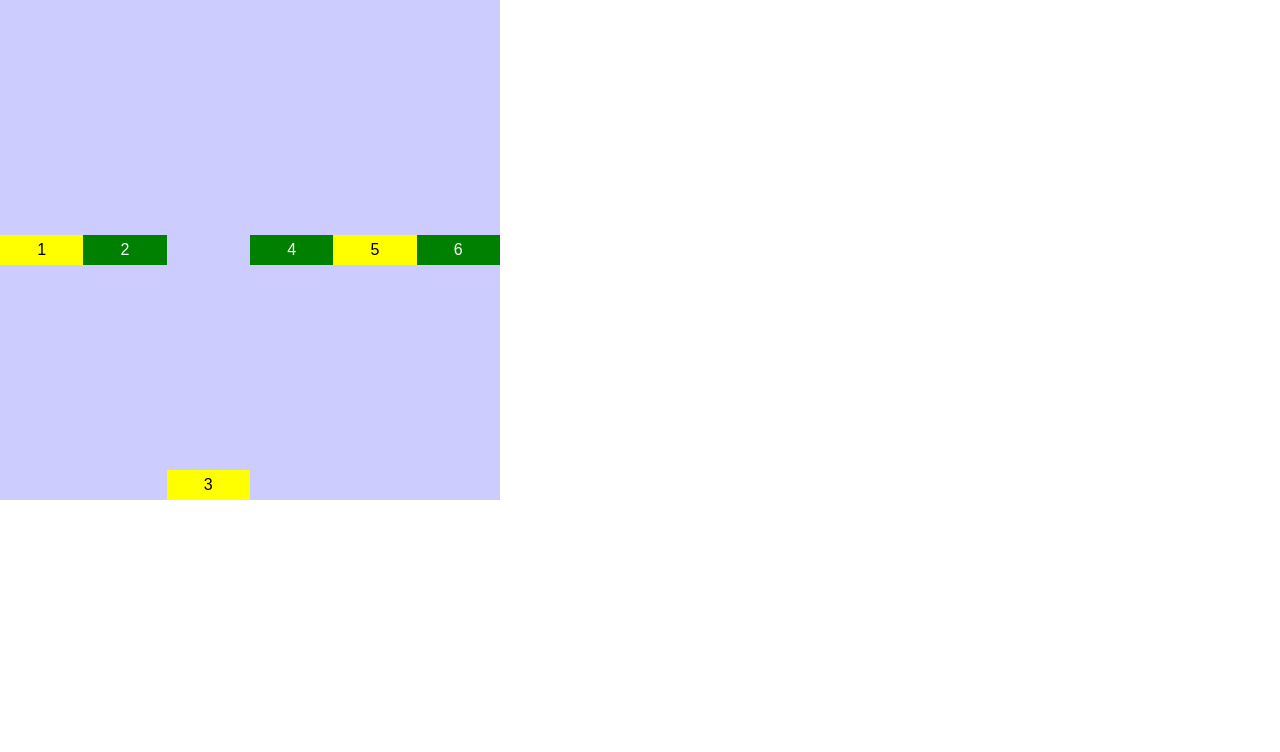
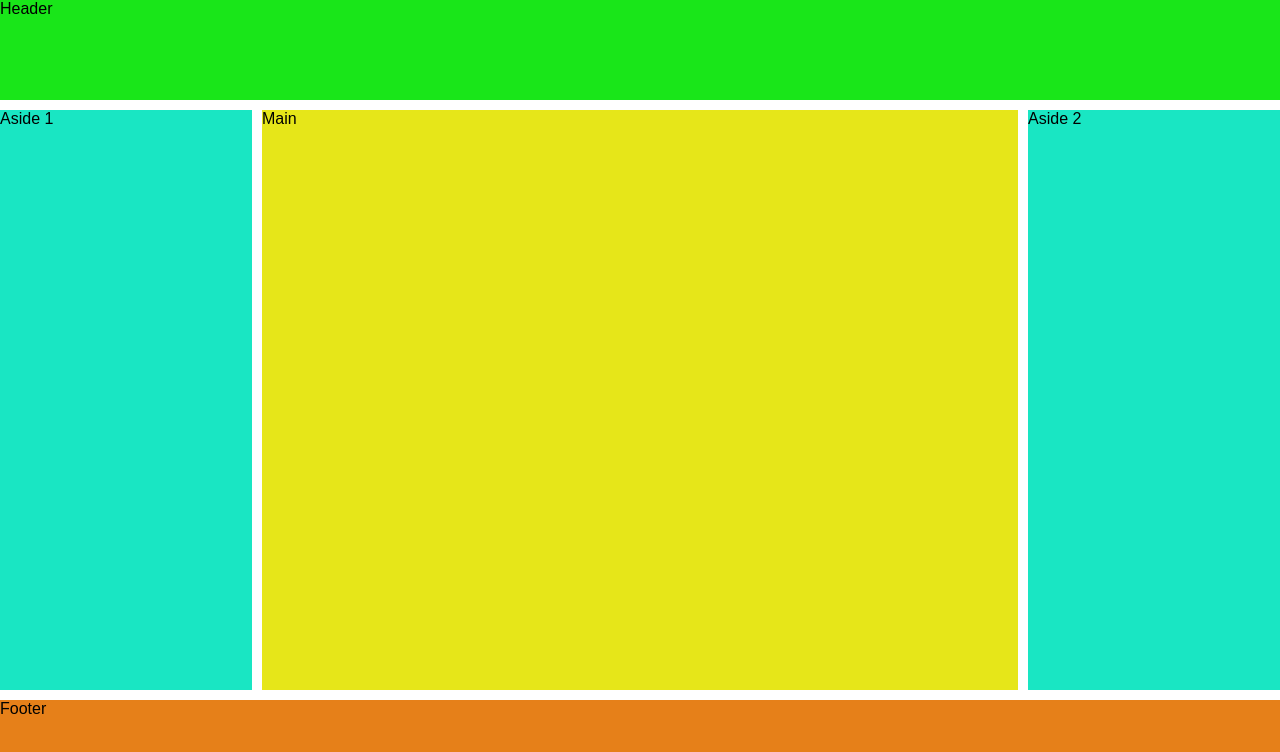
Before and after one commit to darkspiriton/web-portafolio-react, a React (Create React App) app: page / in a window 1280 px wide. Shown: the top 752 px of the page. Built offline with nearby package versions, Linux system fonts and the light colour scheme.

Commit message:
add: grid display

```diff
--- /dev/null
+++ b/src/containers/Grid.js
@@ -0,0 +1,41 @@
+import React, {Component} from 'react'
+import '../css/Normalize.css'
+import '../css/Grid.css'
+
+class Grid extends Component {
+  render () {
+    let _type = 'template'
+    if (_type === 'intro') {
+      return (
+        <div>
+          <div className="grid-container">
+            <div className="grid-item">1</div>
+            <div className="grid-item">2</div>
+            <div className="grid-item">3</div>
+            <div className="grid-item">4</div>
+            <div className="grid-item">5</div>
+            <div className="grid-item">6</div>
+            <div className="grid-item">7</div>
+            <div className="grid-item">8</div>
+            <div className="grid-item">9</div>
+            <div className="grid-item">10</div>
+            <div className="grid-item">11</div>
+            <div className="grid-item">12</div>
+          </div>
+        </div>
+      )
+    } else if (_type === 'template') {
+      return (
+        <div class="main">
+          <header>Header</header>
+          <footer>Footer</footer>
+          <main>Main</main>
+          <aside>Aside 1</aside>
+          <aside>Aside 2</aside>
+        </div>
+      )
+    }
+  }
+}
+
+export default Grid
--- /dev/null
+++ b/src/css/Grid.css
@@ -0,0 +1,81 @@
+/* INICIO INTRO GRID */
+.grid-container {
+  min-height: 100vh;
+  display: grid;
+  /* grid-template-columns:2fr 2fr 1fr; */
+  grid-template-columns:repeat(3, 1fr);
+  grid-template-rows: 100px 300px 50px 60px;
+  grid-gap: 2px;
+  /* grid-row-gap: 10px; */
+  /* grid-column-gap: 10px; */
+}
+
+.grid-item {
+  background: hsl(280, 100%, 50%);
+  color: #fff;
+
+  /* color: white; */
+}
+
+.grid-item:nth-child(even) {
+  background: hsl(180, 100%, 30%);
+}
+
+.grid-item:nth-child(1) {
+  grid-column: 2 / span 2;
+  grid-row: 1 / span 2;
+}
+
+/* FIN INTRO GRID*/
+
+/* INICIO TEMPLATE */
+.main {
+  min-height: 100vh;
+  display: grid;
+  grid-template-columns: 20% 60% 20%;
+  grid-template-rows: 100px 1fr 100px;
+  grid-template-areas: "header header header" "aside1 main aside2" "footer footer footer";
+  grid-gap: 10px;
+  width: calc(100% - 20px);
+}
+
+header {
+  background: hsl(120, 80%, 50%);
+}
+
+
+footer {
+  background: hsl(30, 80%, 50%);
+  grid-row: 3;
+}
+
+/* footer,
+header {
+  grid-column: 1 / span 3;
+} */
+
+footer {
+  grid-area: footer;
+}
+
+header {
+  grid-area: header;
+}
+
+aside {
+  background: hsl(170, 80%, 50%);
+}
+
+aside:first-of-type {
+  /* grid-column: 1 / span 1;
+  grid-row: 2 / span 1; */
+  grid-area: aside1;
+}
+
+main {
+  background: hsl(60, 80%, 50%);
+  /* grid-column: 2 / span 1; */
+  grid-area: main;
+}
+
+/* FIN TEMPLATE */
```
Also changed, not shown: src/index.js (+6 -2 lines).
